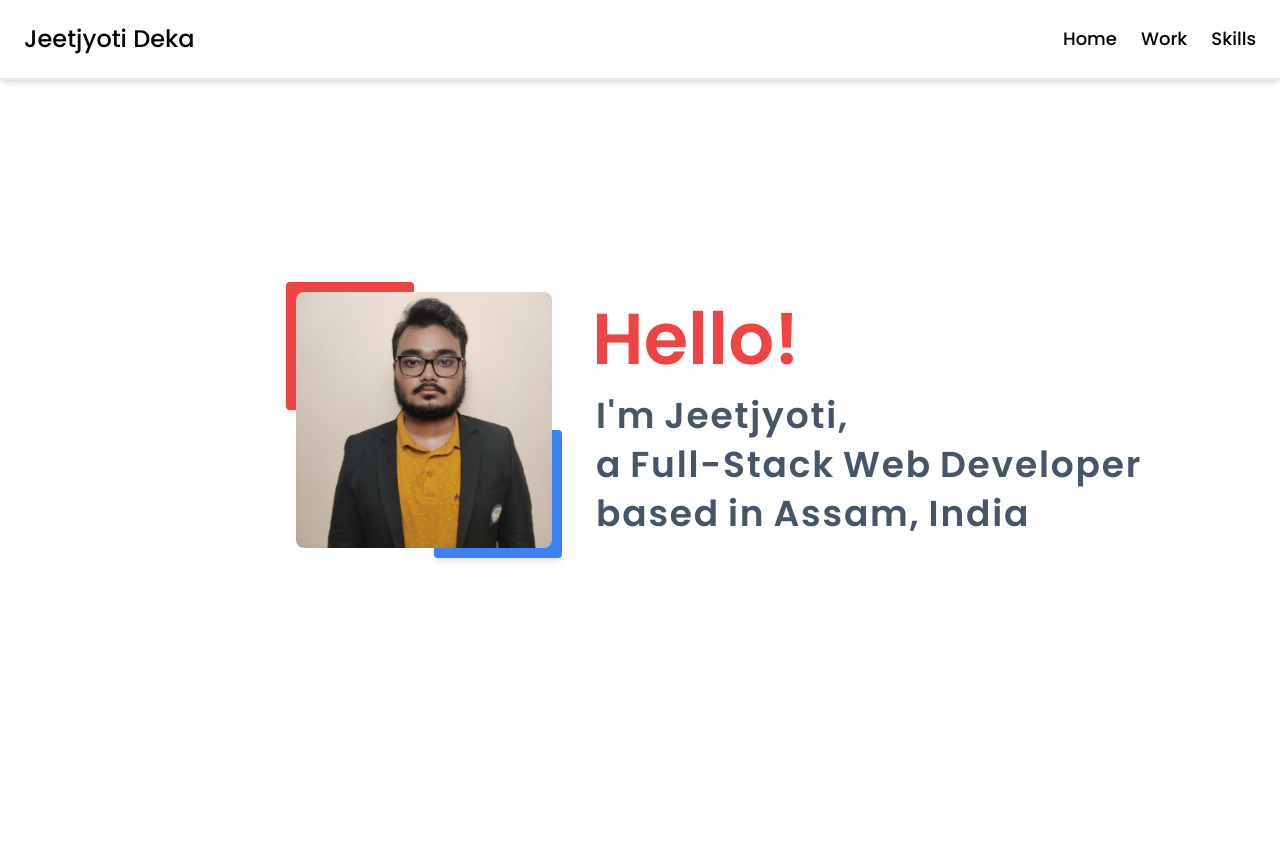
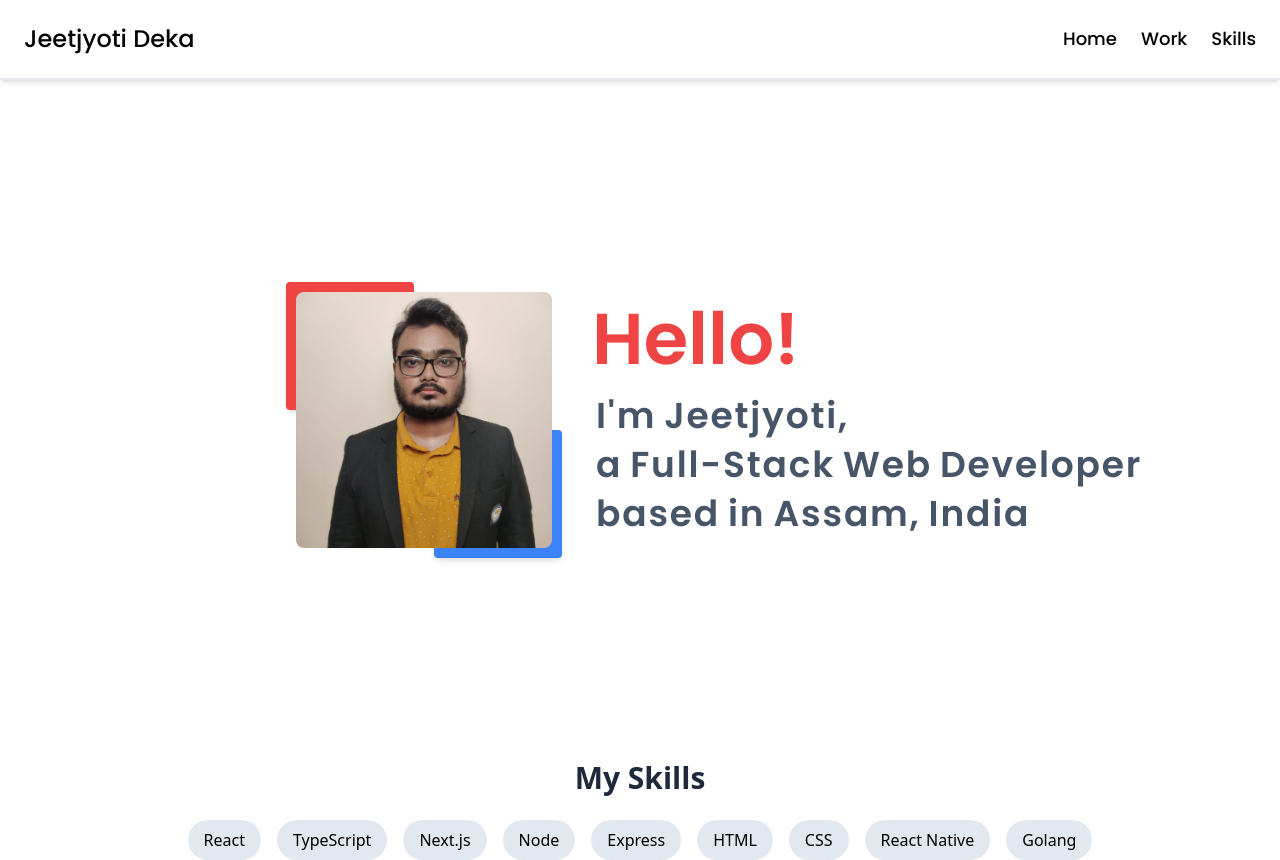
Before and after one commit to Jeetjyoti-Deka/Portfolio, a React (Vite) app: page / in a window 1280 px wide. Before the commit the page ends 800 px from the top, so only its background shows below. Built offline with nearby package versions, Linux system fonts and the light colour scheme.

Commit message:
Implement Skill section

```diff
--- a/index.html
+++ b/index.html
@@ -12,7 +12,7 @@
     <meta name="viewport" content="width=device-width, initial-scale=1.0" />
     <title>Jeetjyoti Deka | Portfolio</title>
   </head>
-  <body>
+  <body class="hide-scrollbar">
     <div id="root"></div>
     <script type="module" src="/src/main.jsx"></script>
   </body>
--- a/src/App.jsx
+++ b/src/App.jsx
@@ -1,11 +1,13 @@
 import Hero from "./components/Hero";
 import Navbar from "./components/Navbar";
+import Skills from "./components/Skills";
 
 function App() {
   return (
-    <main className="overflow-x-hidden w-screen">
+    <main className="overflow-x-hidden w-full">
       <Navbar />
       <Hero />
+      <Skills />
     </main>
   );
 }
--- /dev/null
+++ b/src/components/Skills.jsx
@@ -0,0 +1,70 @@
+import { useRef } from "react";
+import { SKILLS } from "../lib/constants";
+import { useInView, motion } from "framer-motion";
+
+const container = {
+  hidden: { opacity: 1, scale: 0 },
+  visible: {
+    opacity: 1,
+    scale: 1,
+    transition: {
+      delayChildren: 0.3,
+      staggerChildren: 0.2,
+    },
+  },
+};
+
+const item = {
+  hidden: { y: 20, opacity: 0 },
+  visible: {
+    y: 0,
+    opacity: 1,
+  },
+};
+
+const Skills = () => {
+  const ref = useRef(null);
+  const isInView = useInView(ref, { once: true, amount: 0.5 });
+  return (
+    <div
+      ref={ref}
+      id="skills"
+      className="flex flex-col items-center overflow-y-hidden"
+    >
+      <motion.h1
+        initial={{
+          y: 10,
+          opacity: 0,
+        }}
+        animate={{
+          y: isInView ? 0 : 10,
+          opacity: isInView ? 1 : 0,
+        }}
+        transition={{
+          delay: 0.4,
+          duration: 0.4,
+        }}
+        className="text-3xl font-semibold text-slate-800 mb-6"
+      >
+        My Skills
+      </motion.h1>
+      <motion.div
+        variants={container}
+        initial="hidden"
+        animate={isInView && "visible"}
+        className="flex items-center justify-center flex-wrap gap-y-4 px-4"
+      >
+        {SKILLS.map((skill, i) => (
+          <motion.p
+            variants={item}
+            className="bg-slate-200 mx-2 px-4 py-2 rounded-full cursor-pointer hover:text-white hover:bg-slate-700 transition-colors"
+            key={i}
+          >
+            {skill}
+          </motion.p>
+        ))}
+      </motion.div>
+    </div>
+  );
+};
+export default Skills;
--- a/src/index.css
+++ b/src/index.css
@@ -55,3 +55,14 @@
   font-weight: 900;
   font-style: normal;
 }
+
+/* Hide scrollbar for Chrome, Safari and Opera */
+.hide-scrollbar::-webkit-scrollbar {
+  display: none;
+}
+
+/* Hide scrollbar for IE, Edge and Firefox */
+.hide-srcollbar {
+  -ms-overflow-style: none; /* IE and Edge */
+  scrollbar-width: none; /* Firefox */
+}
--- a/src/lib/constants.js
+++ b/src/lib/constants.js
@@ -12,3 +12,15 @@ export const NAV_LINKS = [
     route: "#skills",
   },
 ];
+
+export const SKILLS = [
+  "React",
+  "TypeScript",
+  "Next.js",
+  "Node",
+  "Express",
+  "HTML",
+  "CSS",
+  "React Native",
+  "Golang",
+];
```
